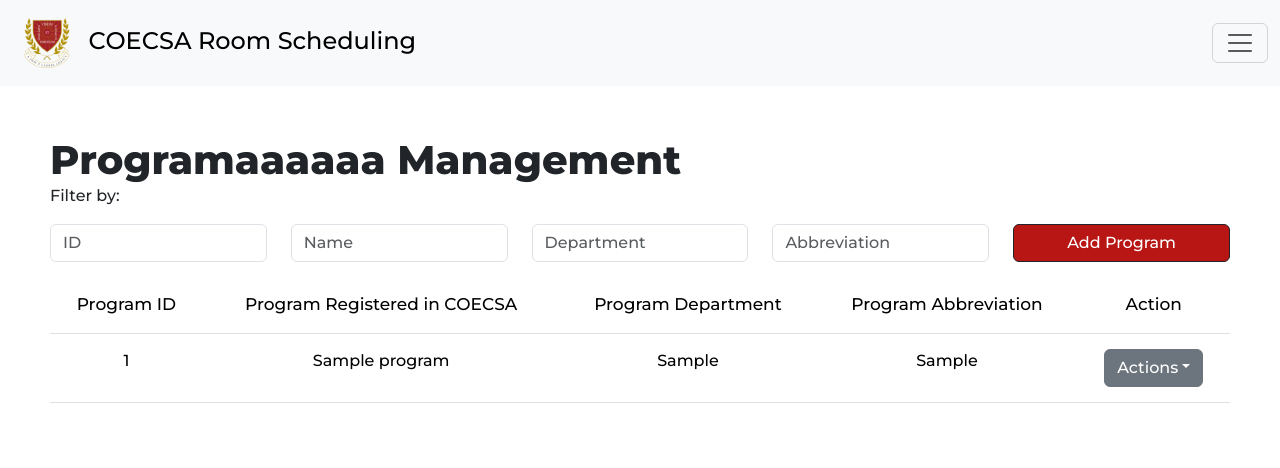
After one commit to Madlysius/Room-Scheduling, a PHP site: page /program-manage.php in a window 1280 px wide. The commit adds this page. Shown: the top 468 px of the page. Run offline with PHP 8.4, Linux system fonts and the light colour scheme; the visitor is signed in with stand-in values (Sample User, id 1); tables that the repository leaves empty hold one stand-in row (values such as "Sample post").

Commit message:
renamed course management to program management

```diff
--- a/javascript/javascript.js
+++ b/javascript/javascript.js
@@ -9,3 +9,8 @@ function deleteConfirmation(deleteType, id) {
       id;
   }
 }
+function logoutConfirmation(){
+  if (confirm ("Are you sure you want to logout?")){
+    window.location.href = "./php/logout.php";
+  }
+}
--- a/php/add-data.php
+++ b/php/add-data.php
@@ -66,7 +66,7 @@ if (($_SERVER['REQUEST_METHOD'] == 'POST') &&  (isset($_POST['add-course']))) {
 
     form_validation(
         array('course_name'),
-        '../course-manage.php'
+        '../program-manage.php'
     );
     $course_name = htmlspecialchars($_POST['course_name']);
     if (empty($course_name)) {
@@ -78,7 +78,7 @@ if (($_SERVER['REQUEST_METHOD'] == 'POST') &&  (isset($_POST['add-course']))) {
         'course_name' => $course_name
     ))) {
         $status = "success";
-        header("Location: ../course-manage.php?status=$status&message=Successfully Added");
+        header("Location: ../program-manage.php?status=$status&message=Successfully Added");
     } else {
         $status = "error";
         header("Location: ../course-manage.php?status=$status&message=Failed to Add");
--- a/php/function/database_function.php
+++ b/php/function/database_function.php
@@ -4,7 +4,7 @@
  *Validates form fields and redirects if necessary.
  *@param array $fields An associative array of form fields and their values.
  *@param string $redirect The URL to redirect to if validation fails.
- *@return boolean Returns true if validation passes, false otherwise.
+ *@return null boolean Returns true if validation passes, false otherwise.
  */
 function form_validation($fields, $redirect)
 {
--- a/php/require/auth.php
+++ b/php/require/auth.php
@@ -10,7 +10,7 @@ if (!isset($_SESSION['username']) || !isset($_SESSION['user_type_id']) || !isset
 $user_type_id = $_SESSION['user_type_id'];
 if ($user_type_id == 1) {
     // User type 1 can access all pages
-    $allowed_pages = array('home.php', 'scheduling.php', 'course-manage.php', 'room-manage.php', 'section-manage.php', 'subject-manage.php', 'edit-forms.php');
+    $allowed_pages = array('home.php', 'scheduling.php', 'program-manage.php', 'room-manage.php', 'section-manage.php', 'subject-manage.php', 'edit-forms.php');
 } else if ($user_type_id == 2) {
     // User type 2 can only access scheduling page
     $allowed_pages = array('scheduling.php', 'edit-forms.php');
--- a/php/require/header.php
+++ b/php/require/header.php
@@ -13,7 +13,7 @@
     <script src="https://cdn.jsdelivr.net/npm/bootstrap@5.3.0-alpha1/dist/js/bootstrap.bundle.min.js" integrity="sha384-w76AqPfDkMBDXo30jS1Sgez6pr3x5MlQ1ZAGC+nuZB+EYdgRZgiwxhTBTkF7CXvN" crossorigin="anonymous"></script>
     <!-- Favicon -->
     <link rel="icon" href="./images/lpu-cavite.png" type="image/x-icon" />
-    <script src="./javascript/javascript.js?=" <?php echo time() ?>></script>
+    <script src="./javascript/javascript.js?= <?php echo time() ?>"></script>
     <?php
     if ($css_link) {
         echo '<link href="' . $css_link . '" rel="stylesheet">';
--- a/php/require/navbar.php
+++ b/php/require/navbar.php
@@ -55,7 +55,7 @@
                                 <a class="nav-link <?php if (basename($_SERVER['PHP_SELF']) == "room-manage.php") echo "active"; ?>" href="./room-manage.php">Room Management</a>
                             </li>
                             <li class="nav-item">
-                                <a class="nav-link <?php if (basename($_SERVER['PHP_SELF']) == "course-manage.php") echo "active"; ?>" href="./course-manage.php">Course Management</a>
+                                <a class="nav-link <?php if (basename($_SERVER['PHP_SELF']) == "program-manage.php") echo "active"; ?>" href="./program-manage.php">Program Management</a>
                             </li>
                             <li class="nav-item">
                                 <a class="nav-link <?php if (basename($_SERVER['PHP_SELF']) == "section-manage.php") echo "active"; ?>" href="./section-manage.php">Section Management</a>
@@ -69,7 +69,7 @@
                             </li>
                         <?php } ?>
                         <li class="nav-item">
-                            <a class="nav-link" href="./php/logout.php">Logout</a>
+                            <a class="nav-link" href="#" onclick="logoutConfirmation()">Logout</a>
                         </li>
 
                     </ul>
--- /dev/null
+++ b/program-manage.php
@@ -0,0 +1,127 @@
+<?php
+$title = "Program Management";
+$css_link = "./styles/program-manage.css?=" . date("YMD");
+$filter = true;
+$auth = true;
+require_once('./php/require/header.php');
+?>
+
+<body>
+
+    <?php
+    include './php/require/navbar.php';
+    ?>
+
+    <div id="overlay">
+        <div class="container-fluid course-con">
+            <h1>Programaaaaaa Management</h1>
+            <p>Filter by:</p>
+            <!--Filter Fields-->
+            <div class="row">
+                <!--ID field-->
+                <div class="col-lg">
+                    <input type="text" name="id" placeholder="ID" class="form-control input-filter" id="IdInput">
+                </div>
+
+                <!--Name field-->
+                <div class="col-lg">
+                    <input type="text" name="name" placeholder="Name" class="form-control input-filter" id="NameInput">
+                </div>
+
+                 <!--Department field-->
+                 <div class="col-lg">
+                    <input type="text" name="department" placeholder="Department" class="form-control input-filter" id="DepartmentInput">
+                </div>
+
+                 <!--Abbreviation field-->
+                 <div class="col-lg">
+                    <input type="text" name="abbreviation" placeholder="Abbreviation" class="form-control input-filter" id="AbbreviationInput">
+                </div>
+
+                <!--Add Program Button-->
+                <div class="col">
+                    <button type="button" class="btn btn-dark input-filter fButton" onclick="toggle()">Add Program</button>
+                </div>
+            </div>
+            <?php
+            $subject = new Display();
+            $subject->displayStatus();
+            ?>
+            <!--Course Management Table-->
+            <table class="table table-hover" id="program-table">
+                <thead class="thead">
+                    <tr>
+                        <td>Program ID</td>
+                        <td>Program Registered in COECSA</td>
+                        <td>Program Department </td>
+                        <td>Program Abbreviation </td>
+                        <td>Action</td>
+                    </tr>
+                </thead>
+
+                <tbody class="tbody">
+                    <?php
+                    $result = DB::query('SELECT * FROM program');
+                    foreach ($result as $row) {
+                        echo "<td>" . $row['program_id'] . "</td>";
+                        echo "<td>" . $row['program_name'] . "</td>";
+                        echo "<td>" . $row['program_department'] . "</td>";
+                        echo "<td>" . $row['program_abbreviation']. "</td>";
+                        echo "<td>";
+                        echo '<div class="dropdown">';
+                        echo '<button class="btn btn-secondary dropdown-toggle" type="button" id="dropdownMenuButton-' . $row['program_id'] . '" data-bs-toggle="dropdown" aria-expanded="false">';
+                        echo 'Actions';
+                        echo '</button>';
+                        echo '<ul class="dropdown-menu" aria-labelledby="dropdownMenuButton-' . $row['program_id'] . '">';
+                        echo '<li><a class="dropdown-item" href="edit-forms.php?edit=program&program_id=' . $row['program_id'] . '">Edit</a></li>';
+                        echo '<li><a class="dropdown-item" href="#" onclick="deleteConfirmation(\'program\',\'' . $row['program_id'] . '\')">Delete</a></li>';
+                        echo '</ul>';
+                        echo '</div>';
+                        echo '</td>';
+                        echo '</tr>';
+                    }
+                    ?>
+                </tbody>
+            </table>
+
+        </div>
+    </div>
+
+    <!--POPUP-->
+    <div class="popup" id="popup">
+        <div class="popup-header">
+            <h1>Add Program</h1>
+        </div>
+        <form id="course-add-form" method="POST" action="./php/add-data.php">
+
+            <label for="program_name">Program Name</label>
+            <input type="text" name="program_name" id="program_name" class="form-control form-ele" placeholder="Computer Science">
+
+            <label for="program_department">Program Department</label>
+            <input type="text" name="program_department" id="program_department" class="form-control form-ele" placeholder="DCS">
+
+            <label for="program_abbreviation">Program Abbreviation</label>
+            <input type="text" name="program_abbreviation" id="program_abbreviation" class="form-control form-ele" placeholder="CS">
+            <div class="btn-con">
+                <button type="submit" class="btn btn-dark fButton" name="add-program" >Add program</button>
+                <button type="button" class="btn btn-dark fButton" onclick="toggle()">Back</button>
+            </div>
+        </form>
+    </div>
+
+    <!--POPUP JAVASCRIPT-->
+    <script>
+        let popup = document.getElementById("popup");
+        let overlay = document.getElementById("overlay");
+
+        function toggle() {
+            popup.classList.toggle("active");
+            overlay.classList.toggle("active");
+        }
+
+        filterTable(["#IdInput", "#NameInput", "#DepartmentInput", "#AbbreviationInput"], "#program-table");
+    </script>
+
+</body>
+
+</html>
--- /dev/null
+++ b/styles/program-manage.css
@@ -0,0 +1,106 @@
+@import url(./import/scrollbar.css);
+@import url(./import/layout.css); /* nagimport ako sa bawat css file nito */
+@import url(./import/font.css); /* nagimport ako sa bawat css file nito */
+* {
+  /* BACKGROUNDS */
+  --LPU-red: #b20000ea;
+  --LPU-grey: #666666;
+  --LPU-white: #fff;
+
+  /* FORMS */
+  --forms-white: #e5e5e5;
+
+  /* FONTS */
+  --font-white: #e5e5e5;
+  --font-blackest: #191919;
+  --font-black: #323232;
+}
+
+/*ROOM MANAGEEEEEEEEEEEEEEEEEEEEEEEEEEEEEEEEE*/
+.course-con {
+  padding: 50px;
+}
+
+.input-filter {
+  width: 100%;
+  margin-bottom: 15px;
+}
+
+.fButton {
+  background-color: var(--LPU-red);
+}
+
+.fButton:hover {
+  background-color: var(--font-black);
+}
+
+#course-table {
+  margin: 30px 0px;
+  border: 1px solid var(--font-black);
+}
+
+.thead {
+  background-color: var(--LPU-red);
+  color: var(--font-white);
+}
+
+.thead > tr > td {
+  text-align: center;
+  padding: 15px;
+  font-size: 17px;
+}
+
+.tbody > tr > td {
+  text-align: center;
+  padding: 15px;
+}
+
+/*ADD ROOM POPUPPPPPPPPPPPPPPPPPPPPPPPPPPPPPPPP*/
+.popup-header {
+  background-color: var(--LPU-red);
+  width: 100%;
+  padding: 20px 30px 10px;
+}
+
+.popup-header > h1 {
+  color: var(--font-white);
+}
+
+#course-add-form {
+  padding: 30px 60px 50px;
+}
+
+.popup {
+  position: absolute;
+  top: 20%;
+  left: 36%;
+  width: 500px;
+  background: white;
+  border: 1px solid black;
+  border-radius: 25px;
+  visibility: hidden;
+  z-index: 2;
+  overflow: hidden;
+}
+
+.popup.active {
+  visibility: visible;
+}
+
+#overlay.active {
+  filter: blur(10px);
+  pointer-events: none;
+}
+
+.btn-con {
+  margin-top: 35px;
+  display: flex;
+  gap: 20px;
+}
+.btn-con > button {
+  width: 50%;
+}
+
+.form-ele {
+  margin-bottom: 10px;
+}
```
Also changed, not shown: DB/COECSA_Room_Schedule_v2_SQL_Model.sql (+27 -17 lines), course-manage.php (deleted, +0 -107 lines), edit-forms.php (+8 -8 lines), home.php (+5 -5 lines), php/update-data.php (+7 -7 lines), section-manage.php (+6 -8 lines), subject-manage.php (+6 -6 lines).
